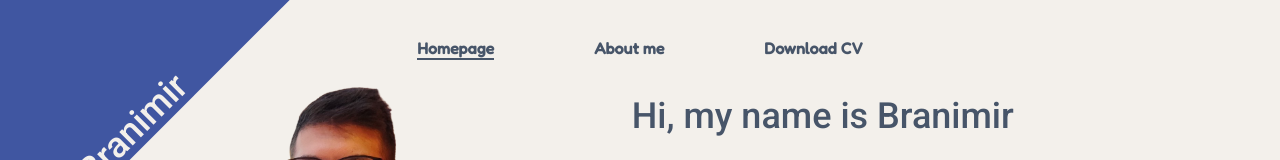
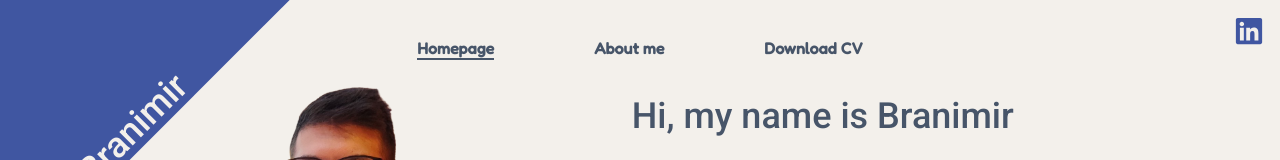
Before and after one commit to Bklar94/portfolio, a Next.js app in the folder port/: page / in a window 1280 px wide. Shown: the top 160 px of the page. Built offline with nearby package versions, Linux system fonts and the light colour scheme.

Commit message:
added linkedin

```diff
--- a/port/app/about/page.tsx
+++ b/port/app/about/page.tsx
@@ -1,13 +1,9 @@
 "use client"
 import {
   NavigationMenu,
-  NavigationMenuContent,
-  NavigationMenuIndicator,
   NavigationMenuItem,
   NavigationMenuLink,
   NavigationMenuList,
-  NavigationMenuTrigger,
-  NavigationMenuViewport,
 } from "@/components/ui/navigation-menu"
 import { cn } from "@/lib/utils"
 import { Roboto } from "next/font/google";
--- a/port/app/page.tsx
+++ b/port/app/page.tsx
@@ -1,23 +1,21 @@
 "use client"
 import {
   NavigationMenu,
-  NavigationMenuContent,
-  NavigationMenuIndicator,
   NavigationMenuItem,
   NavigationMenuLink,
   NavigationMenuList,
-  NavigationMenuTrigger,
-  NavigationMenuViewport,
 } from "@/components/ui/navigation-menu"
 import Image from "next/image";
 import { Fredoka, Roboto } from "next/font/google";
 import { cn } from "@/lib/utils"
 import { FaJava, FaNode, FaLinux } from "react-icons/fa";
 import { DiAngularSimple } from "react-icons/di";
-import { FaGitAlt } from "react-icons/fa6";
+import { FaGitAlt, FaL } from "react-icons/fa6";
 import { SiNextdotjs, SiGodotengine } from "react-icons/si";
 import { IoLogoJavascript } from "react-icons/io";
 import { ContactForm } from "@/components/auth/contact-form";
+import { FaLinkedin } from "react-icons/fa";
+import Link from "next/link";
 
 
 const font = Fredoka({
@@ -38,6 +36,7 @@ export default function Home() {
       <div className="md:h-[510px] md:w-[500px] md:absolute md:bg-[#4056A1] md:-translate-x-72 md:-translate-y-72 md:rotate-[-45deg] h-[300px] w-[300px] absolute bg-[#4056A1] -translate-x-40 -translate-y-40 rotate-[-45deg]">
         <p className={cn("md:absolute md:bottom-0 md:right-[35%] md:font-semibold md:text-4xl text-[#F3F0EB] absolute bottom-0 right-[38%] text-2xl", roboto.className)}>Branimir</p>
       </div>
+      <Link href={"https://www.linkedin.com/in/branimir-klaričić-500025284"} className="absolute right-0 m-4"><FaLinkedin style={style} size={30}/></Link>
       <div className="h-20 md:flex md:items-center md:justify-center flex justify-center pt-4">
         <NavigationMenu className="text-slate-600 font-semibold">
           <NavigationMenuList className="md:gap-24 flex flex-col gap-1 md:flex md:flex-row">
```
